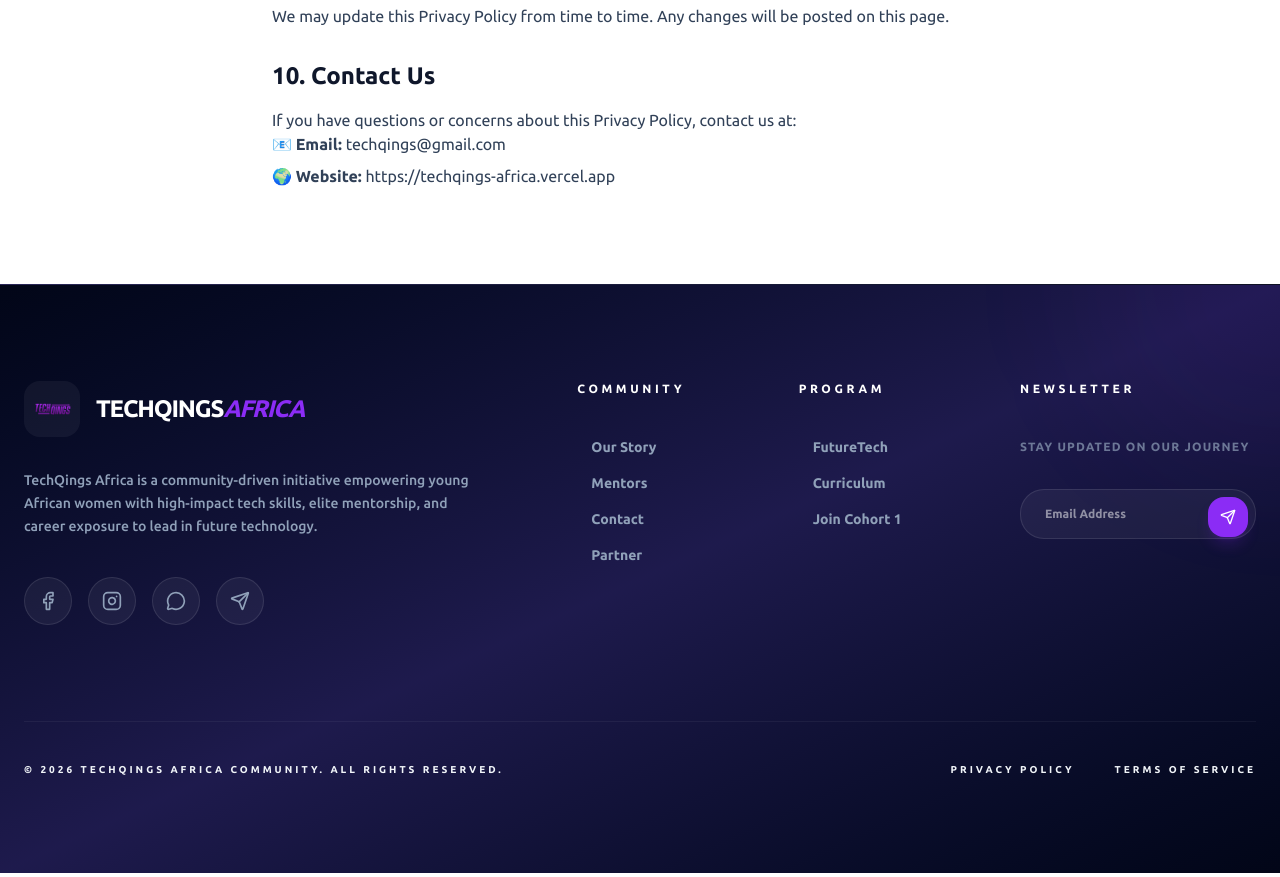
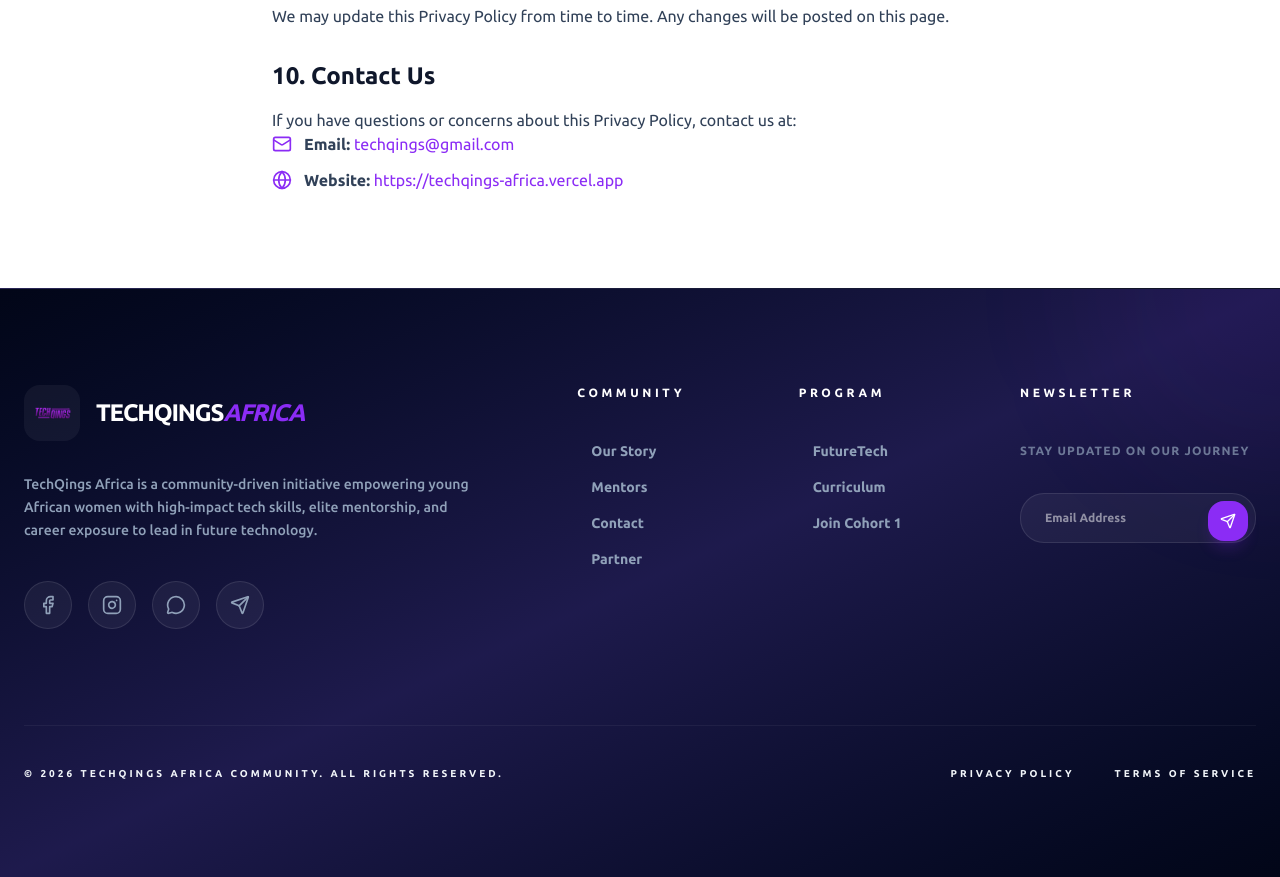
Before and after one commit to Eunini/techqings-africa, a Next.js app: page /privacy in a window 1280 px wide. Shown: the part 1980-2857 px from the top of the page. Built offline with nearby package versions, Linux system fonts and the light colour scheme.

Commit message:
Fix honeypot validation and Google Sheets headers to match form fields

```diff
--- a/src/app/privacy/page.tsx
+++ b/src/app/privacy/page.tsx
@@ -1,4 +1,5 @@
 import Section from '@/components/ui/Section';
+import { Mail, Globe } from 'lucide-react';
 
 export const metadata = {
   title: 'Privacy Policy | TechQings Africa',
@@ -105,9 +106,15 @@
             <section>
               <h2 className="text-2xl font-bold text-slate-900 mb-4">10. Contact Us</h2>
               <p>If you have questions or concerns about this Privacy Policy, contact us at:</p>
-              <ul className="list-none pl-0 space-y-2">
-                <li>📧 <strong>Email:</strong> techqings@gmail.com</li>
-                <li>🌍 <strong>Website:</strong> https://techqings-africa.vercel.app</li>
+              <ul className="list-none pl-0 space-y-3">
+                <li className="flex items-center gap-3">
+                  <Mail className="w-5 h-5 text-primary flex-shrink-0" />
+                  <span><strong>Email:</strong> <a href="mailto:techqings@gmail.com" className="text-primary hover:underline">techqings@gmail.com</a></span>
+                </li>
+                <li className="flex items-center gap-3">
+                  <Globe className="w-5 h-5 text-primary flex-shrink-0" />
+                  <span><strong>Website:</strong> <a href="https://techqings-africa.vercel.app" target="_blank" rel="noopener noreferrer" className="text-primary hover:underline">https://techqings-africa.vercel.app</a></span>
+                </li>
               </ul>
             </section>
           </div>
--- a/src/app/terms/page.tsx
+++ b/src/app/terms/page.tsx
@@ -1,4 +1,5 @@
 import Section from '@/components/ui/Section';
+import { Mail, Globe } from 'lucide-react';
 
 export const metadata = {
   title: 'Terms of Service | TechQings Africa',
@@ -99,9 +100,15 @@
             <section>
               <h2 className="text-2xl font-bold text-slate-900 mb-4">10. Contact</h2>
               <p>If you have any questions about these Terms, please contact us at:</p>
-              <ul className="list-none pl-0 space-y-2">
-                <li>📧 <strong>Email:</strong> techqings@gmail.com</li>
-                <li>🌍 <strong>Website:</strong> https://techqings-africa.vercel.app</li>
+              <ul className="list-none pl-0 space-y-3">
+                <li className="flex items-center gap-3">
+                  <Mail className="w-5 h-5 text-primary flex-shrink-0" />
+                  <span><strong>Email:</strong> <a href="mailto:techqings@gmail.com" className="text-primary hover:underline">techqings@gmail.com</a></span>
+                </li>
+                <li className="flex items-center gap-3">
+                  <Globe className="w-5 h-5 text-primary flex-shrink-0" />
+                  <span><strong>Website:</strong> <a href="https://techqings-africa.vercel.app" target="_blank" rel="noopener noreferrer" className="text-primary hover:underline">https://techqings-africa.vercel.app</a></span>
+                </li>
               </ul>
             </section>
           </div>
```
